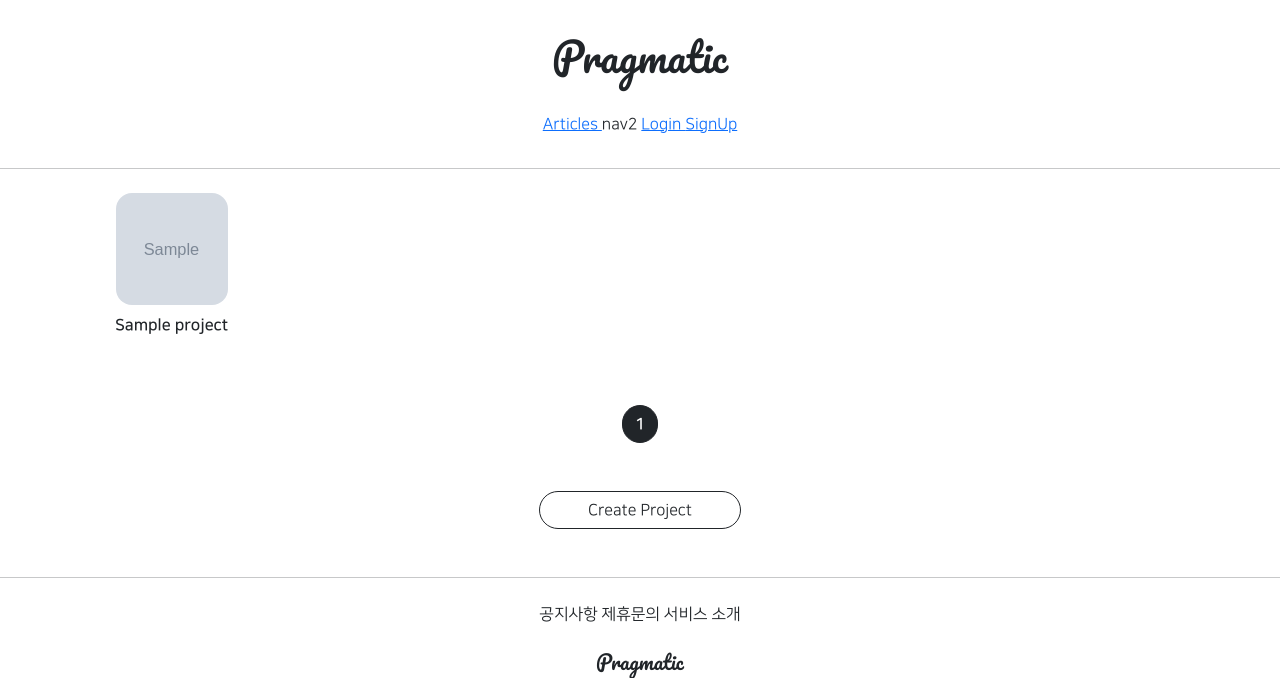
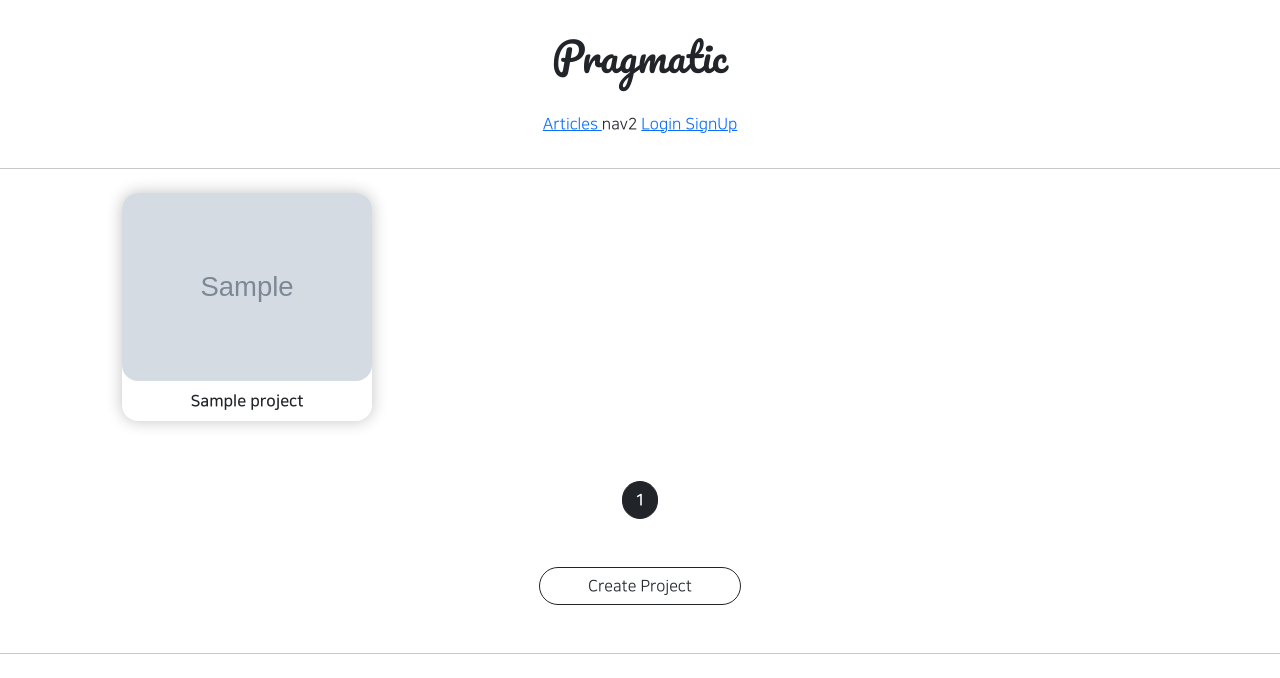
Before and after one commit to noeul1114/gis_3ban_1, a Django app: page /projects/list/ in a window 1280 px wide. Shown: the top 678 px of the page. Run offline with Django 3.2, Linux system fonts and the light colour scheme; tables that the repository leaves empty hold one stand-in row (values such as "Sample post"); grey boxes marked "Sample" are stand-in pictures; parts of the project's set-up code (start-up, migrations or seed data) failed here and were passed over; some libraries are stand-ins or nearby versions.

Commit message:
HOTFIX: 8/17 class 3ban commit 4

```diff
--- a/projectapp/templates/projectapp/list.html
+++ b/projectapp/templates/projectapp/list.html
@@ -10,17 +10,18 @@
         }
 
         .container div {
+          width: 45%;
+            max-width: 250px;
           display: flex;
           justify-content: center;
           align-items: center;
           border-radius: 1rem;
             flex-direction: column;
+            box-shadow: 0 0 1rem #c2c2c2;
         }
 
         .container img {
-            width: 7rem;
-            height: 7rem;
-            object-fit: cover;
+            width: 100%;
             border-radius: 1rem;
         }
     </style>
```
